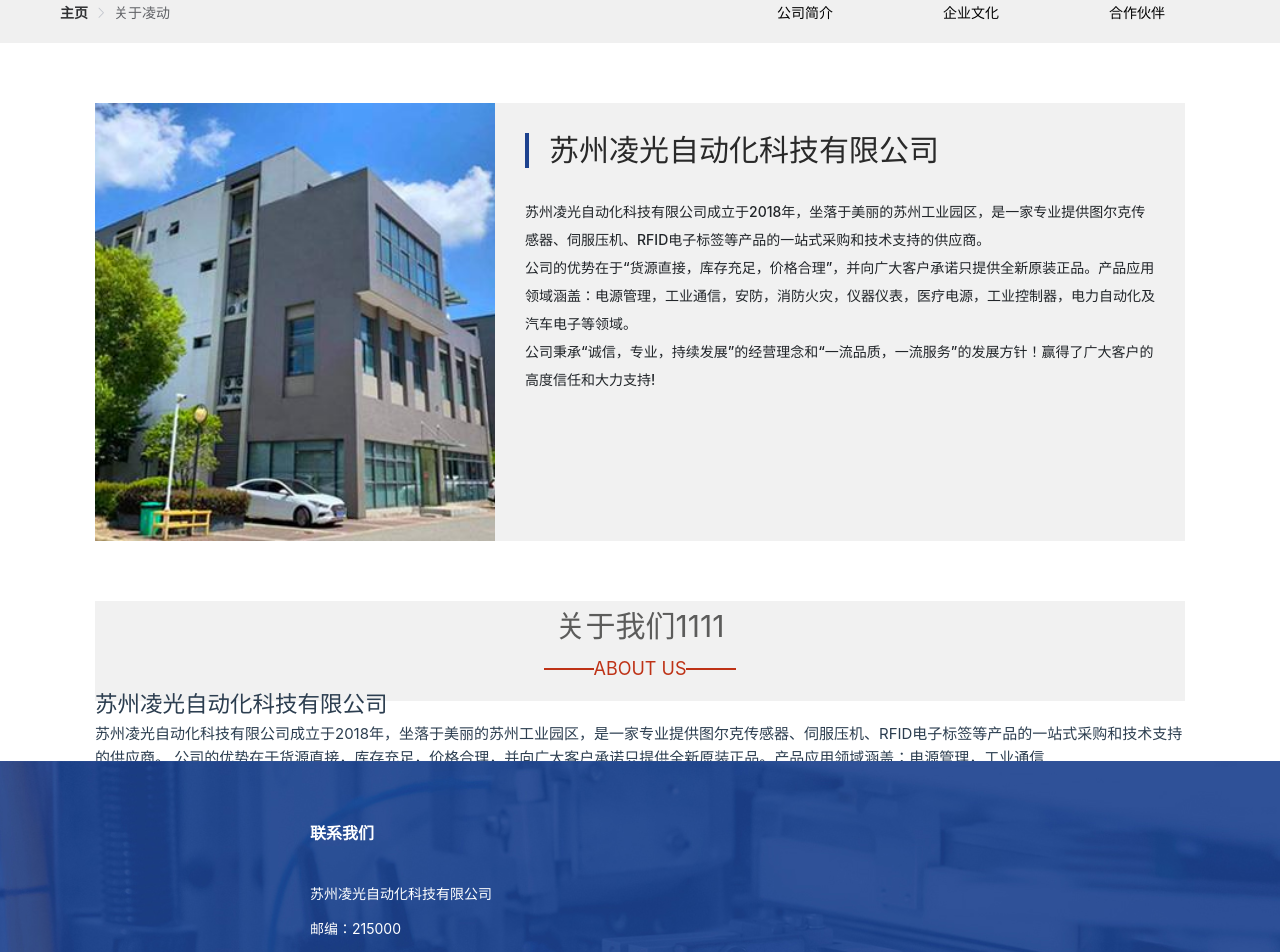
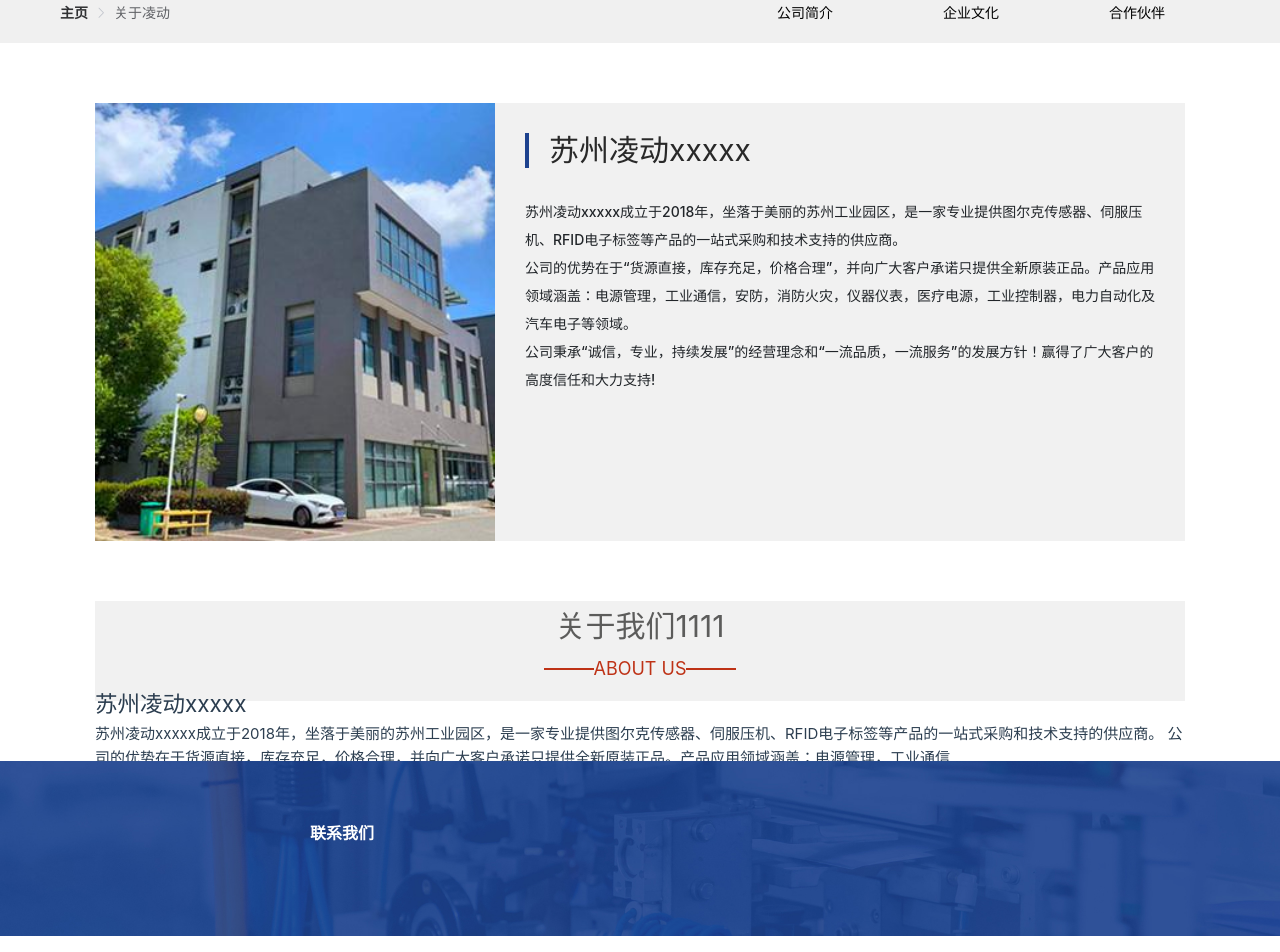
Before and after one commit to DanJunAD/szlinkdong, a Vue app: page /about in a window 1280 px wide. Shown: the part 400-1352 px from the top of the page. Built offline with nearby package versions, Linux system fonts and the light colour scheme.

Commit message:
MOD：去掉敏感信息

```diff
--- a/src/components/Footer.vue
+++ b/src/components/Footer.vue
@@ -2,14 +2,14 @@
   <div class="footer-content">
     <div class="container">
       <h2>联系我们</h2>
-      <p>苏州凌光自动化科技有限公司</p>
+      <!-- <p>苏州凌光自动化科技有限公司</p>
       <p>邮编：215000</p>
       <p>手机：18015414418</p>
       <p>邮箱：alvin.yin@linkguang.com</p>
       <p>联系人：尹先生</p>
       <p>地址：苏州工业园区汀兰巷183号</p>
       <p>© 2020-2023 苏州凌光 备案号：苏ICP备2021054256号</p>
-      <p>苏州凌光自动化科技有限公司</p>
+      <p>苏州凌光自动化科技有限公司</p> -->
     </div>
   </div>
 </template>
--- a/src/components/ImgHeader.vue
+++ b/src/components/ImgHeader.vue
@@ -3,7 +3,7 @@
     <img class="header-img" :src="headerImg" />
     <div class="banner-text">
       <h2>工控产品一站式服务</h2>
-      <h3>苏州凌光自动化科技有限公司</h3>
+      <h3>苏州凌动xxxxx</h3>
     </div>
   </div>
 </template>
--- a/src/pages/AboutPage.vue
+++ b/src/pages/AboutPage.vue
@@ -20,9 +20,9 @@
     <div class="about-introduction">
       <img :src="introductionImg" />
       <div class="content">
-        <h2>苏州凌光自动化科技有限公司</h2>
+        <h2>苏州凌动xxxxx</h2>
         <div class="txt">
-          苏州凌光自动化科技有限公司成立于2018年，坐落于美丽的苏州工业园区，是一家专业提供图尔克传感器、伺服压机、RFID电子标签等产品的一站式采购和技术支持的供应商。
+          苏州凌动xxxxx成立于2018年，坐落于美丽的苏州工业园区，是一家专业提供图尔克传感器、伺服压机、RFID电子标签等产品的一站式采购和技术支持的供应商。
           <br />
           公司的优势在于“货源直接，库存充足，价格合理”，并向广大客户承诺只提供全新原装正品。产品应用领域涵盖：电源管理，工业通信，安防，消防火灾，仪器仪表，医疗电源，工业控制器，电力自动化及汽车电子等领域。
           <br/>
@@ -38,8 +38,8 @@
         </div>
         <div class="about-main-content">
           <div class="text-content">
-            <h2>苏州凌光自动化科技有限公司</h2>
-            <div class="txt">苏州凌光自动化科技有限公司成立于2018年，坐落于美丽的苏州工业园区，是一家专业提供图尔克传感器、伺服压机、RFID电子标签等产品的一站式采购和技术支持的供应商。 公司的优势在于货源直接，库存充足，价格合理，并向广大客户承诺只提供全新原装正品。产品应用领域涵盖：电源管理，工业通信... </div>
+            <h2>苏州凌动xxxxx</h2>
+            <div class="txt">苏州凌动xxxxx成立于2018年，坐落于美丽的苏州工业园区，是一家专业提供图尔克传感器、伺服压机、RFID电子标签等产品的一站式采购和技术支持的供应商。 公司的优势在于货源直接，库存充足，价格合理，并向广大客户承诺只提供全新原装正品。产品应用领域涵盖：电源管理，工业通信... </div>
           </div>
           <div class="img-content">
             <img :src="aboutUsImg" />
--- a/src/pages/HomePage.vue
+++ b/src/pages/HomePage.vue
@@ -25,8 +25,8 @@
       </div>
       <div class="about-main-content">
         <div class="text-content">
-          <h2>苏州凌光自动化科技有限公司</h2>
-          <div class="txt">苏州凌光自动化科技有限公司成立于2018年，坐落于美丽的苏州工业园区，是一家专业提供图尔克传感器、伺服压机、RFID电子标签等产品的一站式采购和技术支持的供应商。 公司的优势在于货源直接，库存充足，价格合理，并向广大客户承诺只提供全新原装正品。产品应用领域涵盖：电源管理，工业通信... </div>
+          <h2>苏州凌动xxxxx</h2>
+          <div class="txt">苏州凌动xxxxx成立于2018年，坐落于美丽的苏州工业园区，是一家专业提供图尔克传感器、伺服压机、RFID电子标签等产品的一站式采购和技术支持的供应商。 公司的优势在于货源直接，库存充足，价格合理，并向广大客户承诺只提供全新原装正品。产品应用领域涵盖：电源管理，工业通信... </div>
         </div>
         <div class="img-content">
           <img :src="aboutUsImg" />
@@ -54,9 +54,9 @@
       <div class="news-info">
         <img :src="aboutUsImg" />
         <div class="text-content">
-          <h2>苏州凌光自动化科技有限公司官网上线啦！！！</h2>
+          <h2>苏州凌动xxxxx官网上线啦！！！</h2>
           <div class="date"><span></span>2021-12-18</div>
-          <div class="txt">苏州凌光自动化科技有限公司成立于2018年，坐落于美丽的苏州工业园区，是一家专业提供图尔...</div>
+          <div class="txt">苏州凌动xxxxxx成立于2018年，坐落于美丽的苏州工业园区，是一家专业提供图尔...</div>
         </div>
       </div>
     </div>
```
Also changed, not shown: 5 other files (tests, documents, lock files or other folders).
